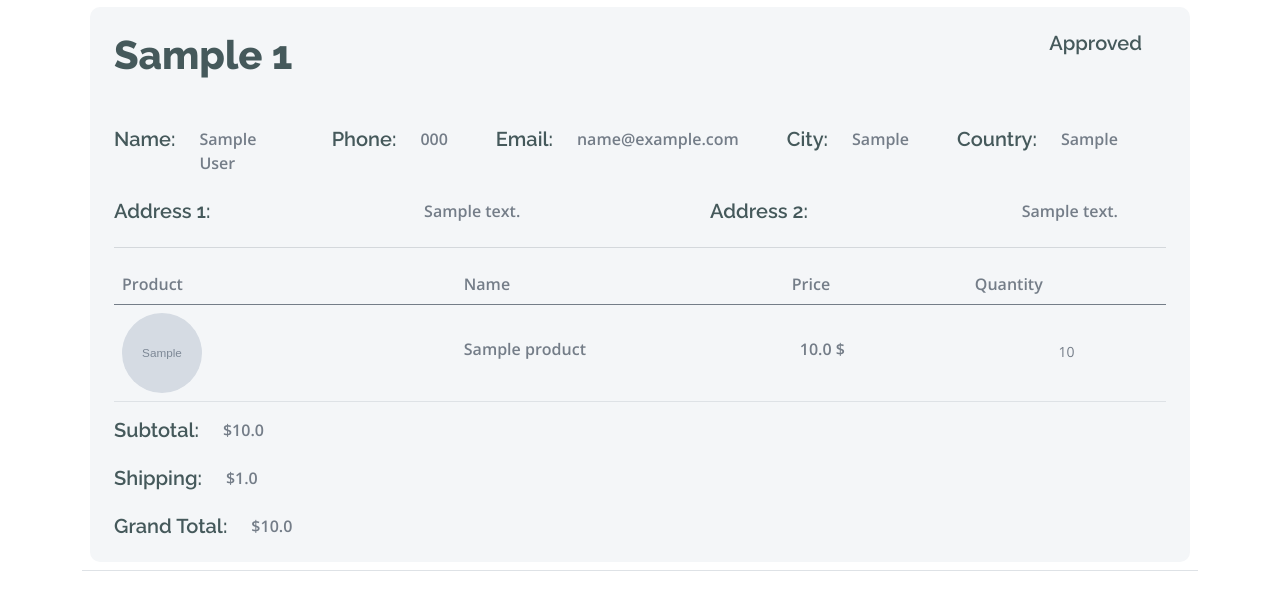
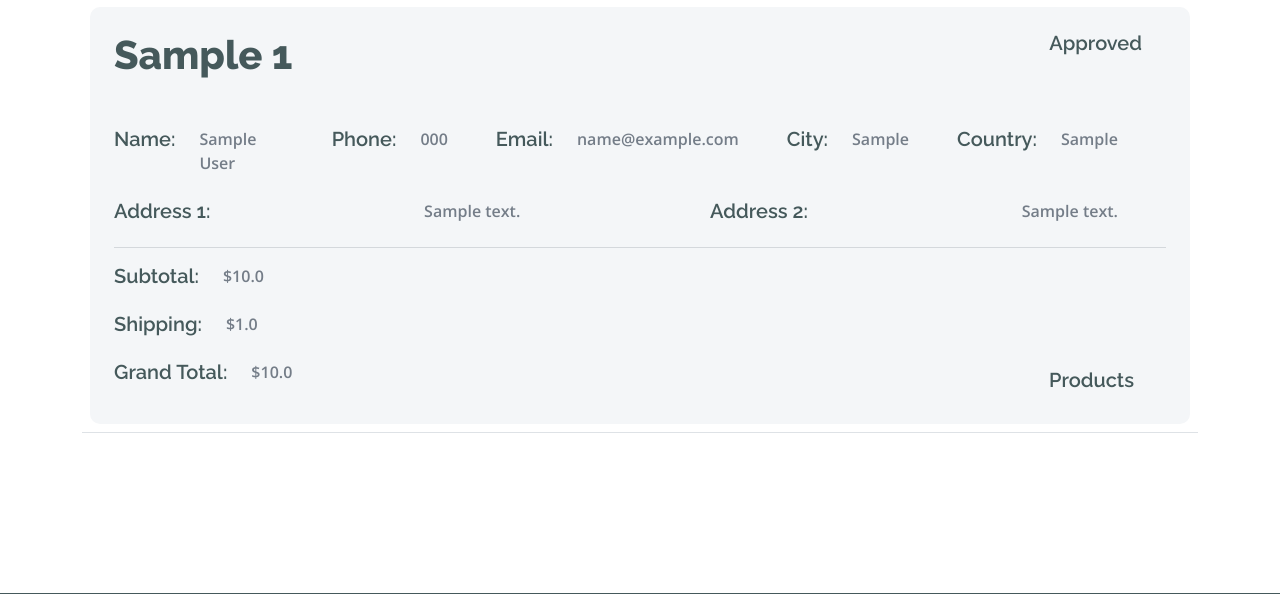
Before and after one commit to SaifAyman23/fruitables, a Django app: page /order/ in a window 1280 px wide. Shown: the part 161-755 px from the top of the page. Run offline with Django 5.2, Linux system fonts and the light colour scheme; a user stored in the database is signed in; tables that the repository leaves empty hold one stand-in row (values such as "Sample post"); grey boxes marked "Sample" are stand-in pictures; some libraries are stand-ins or nearby versions.

Commit message:
modified in the orders page

```diff
--- a/order/models.py
+++ b/order/models.py
@@ -12,11 +12,6 @@ class OrderProduct(models.Model):
     created_at = models.DateTimeField(auto_now_add=True)
     updated_at = models.DateTimeField(auto_now=True)
 
-
-
-    def save(self,*args,**kwargs):
-        self.product.stock-=self.quantity
-        super(OrderProduct,self).save(*args, **kwargs)
     class Meta:
         verbose_name = ("Order Product")
         verbose_name_plural = ("Order Products")
--- a/order/views.py
+++ b/order/views.py
@@ -64,13 +64,11 @@ def checkout(request,subTotal=0,shipping=0):
                 order.save()
 
             for item in cartItems:
+                product=Product.objects.get(name=item.product)
                 try:
                     orderProduct=OrderProduct.objects.get(user=request.user,order=order,product=item.product)
                     orderProduct.quantity+=item.quantity
                     orderProduct.product_price+=item.total
-                    orderProduct.save()
-
-                    item.delete()
                 except:
                     orderProduct=OrderProduct()
                     orderProduct.user=request.user
@@ -78,8 +76,11 @@ def checkout(request,subTotal=0,shipping=0):
                     orderProduct.product=item.product
                     orderProduct.product_price=item.total
                     orderProduct.quantity=item.quantity
-                    orderProduct.save()
-                    item.delete()
+                product.stock-=item.quantity
+                product.save()
+                orderProduct.save()
+                item.delete()
+
 
             return redirect('order:orders')
         context={
@@ -91,7 +92,14 @@ def checkout(request,subTotal=0,shipping=0):
     return render("shop:cart")
 
 def cancel_order(request,order_id):
-    Order.objects.get(id=order_id).delete()
+    order=Order.objects.get(id=order_id)
+    order_product=OrderProduct.objects.all().filter(order=order)
+    for product in order_product:
+        pro=Product.objects.get(name=product.product)
+        pro.stock+=product.quantity
+        pro.save()
+    order.delete()
+
     return redirect('order:orders')
 
 def approve_order(request,order_id):
--- a/shop/models.py
+++ b/shop/models.py
@@ -47,7 +47,7 @@ class Product(models.Model):
         super(Product,self).save(*args, **kwargs)
 
     def __str__(self) -> str:
-        return str(self.name).capitalize()
+        return str(self.name)
 
 class Reviews(models.Model):
     user=models.ForeignKey(User, verbose_name=("User"), on_delete=models.CASCADE)
--- a/templates/cart/cart.html
+++ b/templates/cart/cart.html
@@ -45,12 +45,15 @@
                                         </div>
                                         <div class="form-control form-control-sm text-center border-0 bg-transparent">{{item.quantity}}</div>
                                         <div class="input-group-btn">
+                                            {% if item.quantity != item.product.stock %}
                                             <a href="{% url "cart:add_item" item.id %}">
                                                 <button class="btn btn-sm btn-minus rounded-circle bg-light border" >
                                                     <i class="fa fa-plus"></i>
                                                 </button>
                                             </a>
+                                            {% endif %}
                                         </div>
+
 
                                     </div>
                                 </td>
--- a/templates/order/orders.html
+++ b/templates/order/orders.html
@@ -50,28 +50,10 @@
                                               </div>
                                             </div>
                                           </div>
-
-                                          <div class="d-flex justify-content-between mb-4">
-                                              <h5 class="mb-0 me-4">Name:</h5>
-                                              <p class="mb-0 me-5">{{item.first_name}} {{item.last_name}}</p>
-                                              <h5 class="mb-0 me-4">Phone:</h5>
-                                              <p class="mb-0 me-5">{{item.phone}}</p>
-                                              <h5 class="mb-0 me-4">Email:</h5>
-                                              <p class="mb-0 me-5">{{item.email}}</p>
-                                              <h5 class="mb-0 me-4">City:</h5>
-                                              <p class="mb-0 me-5">{{item.city}}</p>
-                                              <h5 class="mb-0 me-4">Country:</h5>
-                                              <p class="mb-0 me-5">{{item.country}}</p>
-                                          </div>
-                                          <div class="d-flex justify-content-between mb-4">
-                                                <h5 class="mb-0 me-4">Address 1:</h5>
-                                                <p class="mb-0">{{item.address1}}</p>
-                                                <h5 class="mb-0 me-4">Address 2:</h5>
-                                                <p class="mb-0 me-5">{{item.address2}}</p>
-                                          </div>
-                                          {% comment %} <hr> {% endcomment %}
-
-                                            <hr>
+                                          <div class="modal fade" id="modal{{item.id}}" data-bs-backdrop="static" data-bs-keyboard="false" tabindex="-1" aria-labelledby="staticBackdropLabel" aria-hidden="true">
+                                            <div class="modal-dialog modal-dialog-centered modal-dialog-scrollable">
+                                              <div class="modal-content">
+                                                <div class="modal-body">
                                                   <div class="table-responsive">
                                                     <table class="table">
                                                         <thead>
@@ -107,6 +89,65 @@
 
                                                     </table>
                                                 </div>
+                                                </div>
+                                              </div>
+                                            </div>
+                                          </div>
+
+                                          <div class="d-flex justify-content-between mb-4">
+                                              <h5 class="mb-0 me-4">Name:</h5>
+                                              <p class="mb-0 me-5">{{item.first_name}} {{item.last_name}}</p>
+                                              <h5 class="mb-0 me-4">Phone:</h5>
+                                              <p class="mb-0 me-5">{{item.phone}}</p>
+                                              <h5 class="mb-0 me-4">Email:</h5>
+                                              <p class="mb-0 me-5">{{item.email}}</p>
+                                              <h5 class="mb-0 me-4">City:</h5>
+                                              <p class="mb-0 me-5">{{item.city}}</p>
+                                              <h5 class="mb-0 me-4">Country:</h5>
+                                              <p class="mb-0 me-5">{{item.country}}</p>
+                                          </div>
+                                          <div class="d-flex justify-content-between mb-4">
+                                                <h5 class="mb-0 me-4">Address 1:</h5>
+                                                <p class="mb-0">{{item.address1}}</p>
+                                                <h5 class="mb-0 me-4">Address 2:</h5>
+                                                <p class="mb-0 me-5">{{item.address2}}</p>
+                                          </div>
+                                          <hr>
+                                          {% comment %} <div class="table-responsive">
+                                              <table class="table">
+                                                  <thead>
+                                                      <tr>
+                                                        <th scope="col">Product</th>
+                                                        <th scope="col">Name</th>
+                                                        <th scope="col">Price</th>
+                                                        <th scope="col">Quantity</th>
+                                                      </tr>
+                                                    </thead>
+
+                                                    {% for pro in order_products %}
+                                                    {% if pro.order == item %}
+                                                      <tbody>
+                                                          <tr>
+                                                              <th scope="row">
+                                                                  <div class="d-flex align-items-center">
+                                                                      <img src="{{pro.product.images.url}}" class="img-fluid me-5 rounded-circle" style="width: 80px; height: 80px;" alt="">
+                                                                  </div>
+                                                              </th>
+                                                              <td>
+                                                                  <p class="mb-0 mt-4">{{pro.product}}</p>
+                                                              </td>
+                                                              <td>
+                                                                  <p class="mb-0 mt-4 px-2">{{pro.product_price}} $</p>
+                                                              </td>
+                                                              <td>
+                                                                  <div class="form-control mt-4 form-control-sm text-center border-0 bg-transparent">{{pro.quantity}}</div>
+                                                              </td>
+                                                          </tr>
+                                                      {% endif %}
+                                                      {% endfor %}
+
+                                              </table>
+                                          </div> {% endcomment %}
                                           <div class="d-flex justify-content-start mb-4">
                                               <h5 class="mb-0 me-4">Subtotal:</h5>
                                               <p class="mb-0">${{item.order_total}}</p>
@@ -121,6 +162,11 @@
                                                 <div class="d-flex justify-content-start">
                                                     <h5 class="mb-0 me-4">Grand Total:</h5>
                                                     <p class="mb-0 me-5">${{item.grand_total}}</p>
+                                                </div>
+                                                <div class="d-flex justify-content-start">
+                                                    <button class="btn border-0 p-2" type="button" data-bs-toggle="modal" data-bs-target="#modal{{item.id}}" style="color:white;font-size:19px;">
+                                                      <h5 class="mb-0 me-4">Products</h5>
+                                                    </button>
                                                 </div>
                                             </div>
                                       </div>
```
Lines whose indentation alone changed are shown as unchanged.
